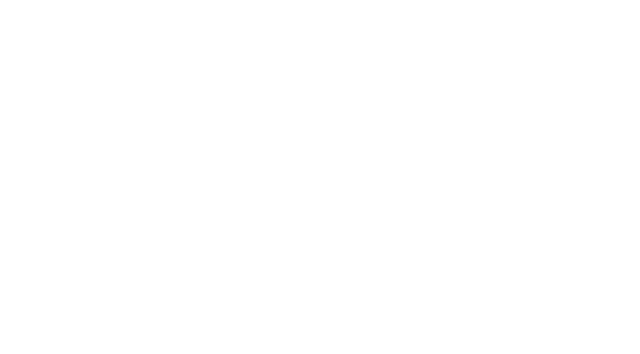
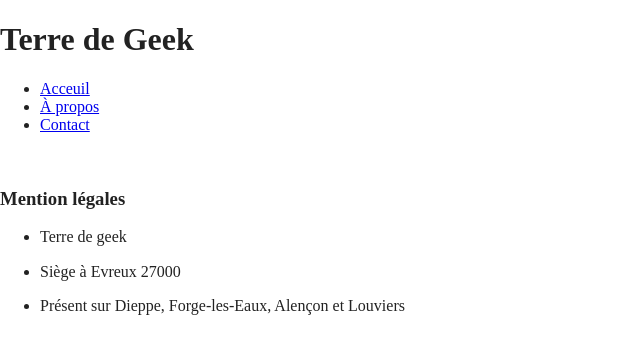
Before and after one commit to AlexisFioreCode/ProjetTDG, a website built with Parcel: page index.html in a window 1280 px wide. Shown: the whole page, without its empty margins (0-640 px from the left). Built offline with nearby package versions, Linux system fonts and the light colour scheme.

Commit message:
added header and footer

```diff
--- a/index.html
+++ b/index.html
@@ -24,14 +24,35 @@
   <meta name="theme-color" content="#fafafa">
 </head>
 <body>
+  <!-- Start header -->
+  <header>
+    <h1>Terre de Geek</h1>
+    <!-- Navigation -->
+    <nav>
+      <ul>
+        <li><a href="index.html">Acceuil</a></li>
+        <li><a href="apropos.html">À propos</a></li>
+        <li><a href="contact.html">Contact</a></li>
+      </ul>
+    </nav>
+  </header>
+<!-- Div to show products -->
+  <section>
+    <div><img src="" alt=""></div>
+  </section>
 
+<!-- Start footer -->
+  <footer>
+    <!-- Legal mention with society name and adress  -->
+    <div><h3>Mention légales</h3>
+      <ul class="mention">
+        <li><p>Terre de geek</p></li>
+        <li><p>Siège à Evreux 27000</p></li>
+        <li><p>Présent sur Dieppe, Forge-les-Eaux, Alençon et Louviers</p></li>
+      </ul>
+    </div>
 
-
-
-
-
-  <!-- Add your site or application content here -->
-
+  </footer>
   <script src="js/vendor/modernizr-3.11.2.min.js"></script>
   <script src="js/plugins.js"></script>
   <script src="js/main.js"></script>
```
